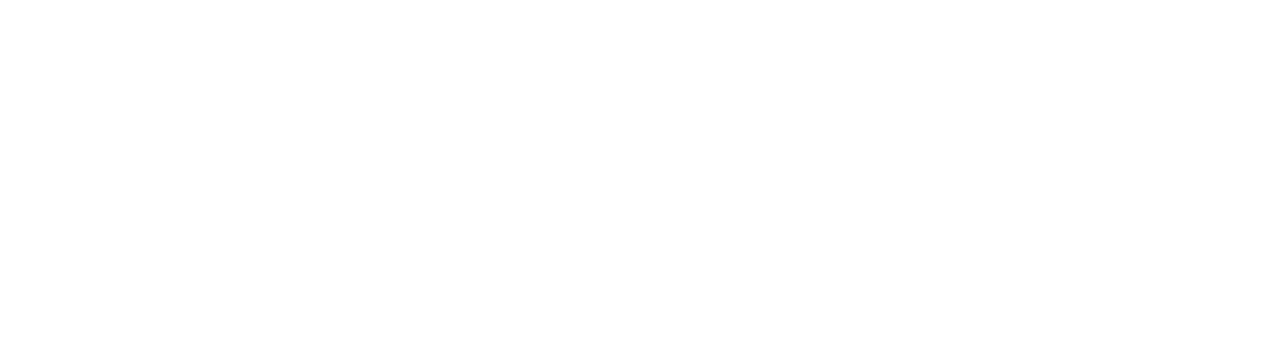
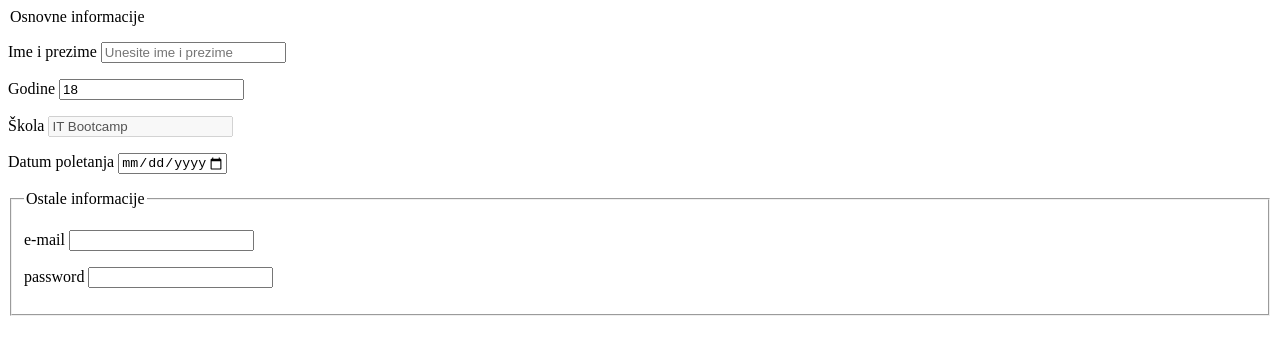
Before and after one commit to ZarkoTerentic/skolskiRad, a plain HTML site: page Index.html in a window 1280 px wide. Drawn offline with Linux system fonts and the light colour scheme.

Commit message:
html forma

```diff
--- a/Index.html
+++ b/Index.html
@@ -6,6 +6,53 @@
     <title>Proba1</title>
 </head>
 <body>
+    <form>
+        <fildset>
+            <legend>Osnovne informacije</legend>
+            <p>
+                <label>Ime i prezime</label>
+                <input type="text" placeholder="Unesite ime i prezime">
+            </p>
 
+            <p>
+                <label>Godine</label>
+                <input style="number" value="18" min="18" step="1">
+            </p>
+
+            <p>
+                <label>Škola</label>
+                <input type="text" value="IT Bootcamp" disabled>
+            </p>
+
+            <p>
+
+                <label>Datum poletanja</label>
+                <input type="date" min="2020-12-01" max="2021-01-31" step="7">
+
+            </p>
+
+            <p>
+
+
+            </p>
+
+        </fildset>
+
+        <fieldset>
+
+            <legend>Ostale informacije</legend>
+
+            <p>
+            <label>e-mail</label>
+            <input type="email">
+            </p>
+
+            <p>
+            <label>password</label>
+            <input type="password">
+            </p>
+
+        </fieldset>
+    </form>
 </body>
 </html>
```
